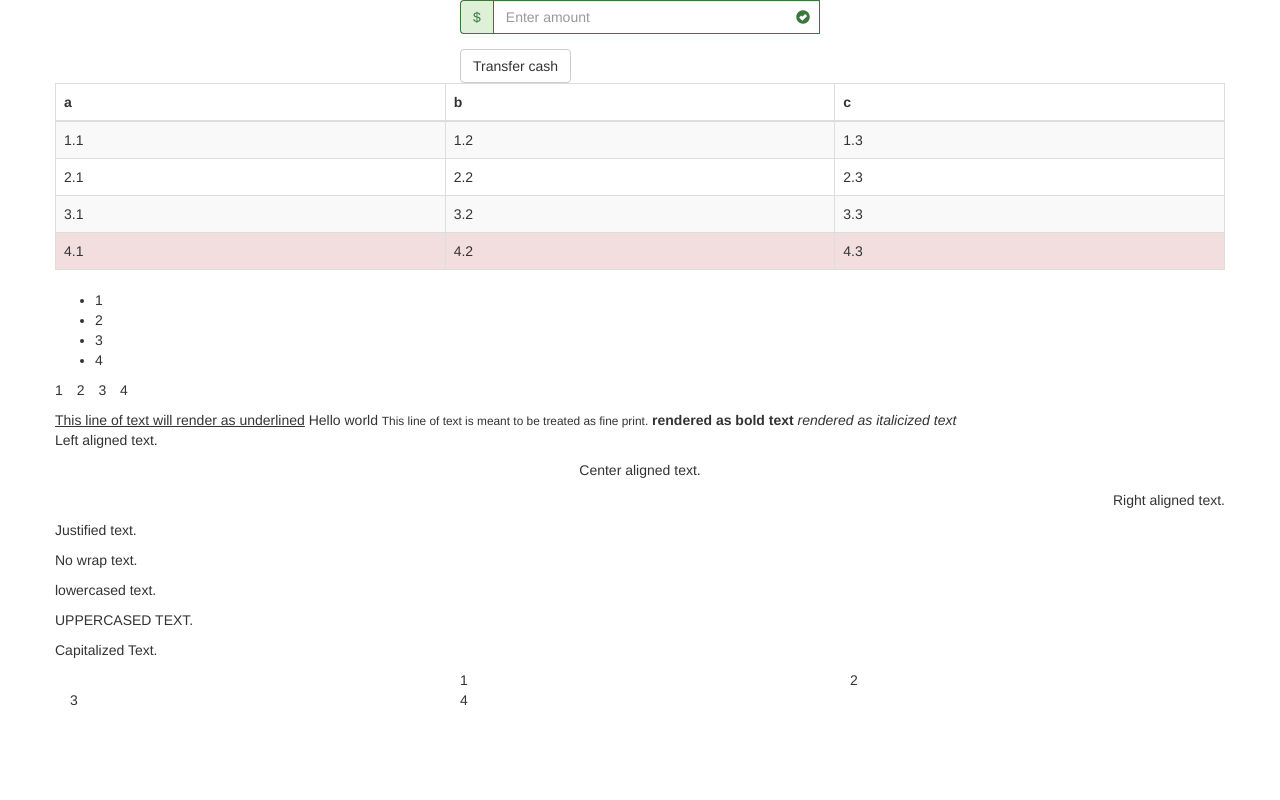
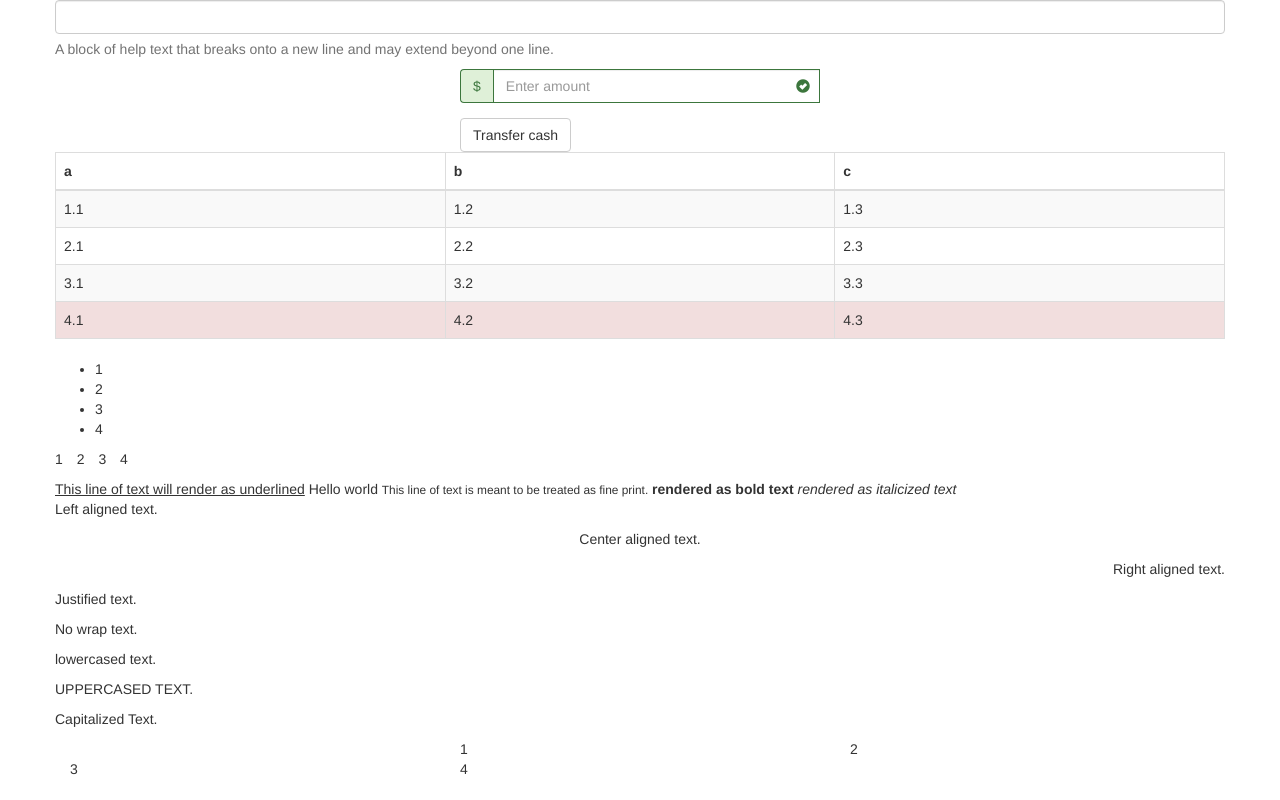
Before and after one commit to maxmln/Internet_programing, a web app: page / in a window 1280 px wide. Run offline with its HTML, style and script files only (its server is not run), Linux system fonts and the light colour scheme; data that the repository does not hold is empty.

Commit message:
Help block below input

```diff
--- a/05_SampleBootstrap/WebContent/index.html
+++ b/05_SampleBootstrap/WebContent/index.html
@@ -9,6 +9,11 @@
 	<body>
 
 		<div class="container">
+			<div class="row">
+			<label class="sr-only" for="inputHelpBlock">Input with help text</label>
+				<input type="text" id="inputHelpBlock" class="form-control" aria-describedby="helpBlock">
+				<span id="helpBlock" class="help-block">A block of help text that breaks onto a new line and may extend beyond one line.</span>
+			</div>
 			<div class="row">
 				<!-- offset: 4, size: 4, space after: 4 so it is centered -->
 				<div class="col-md-offset-4 col-md-4">
```
